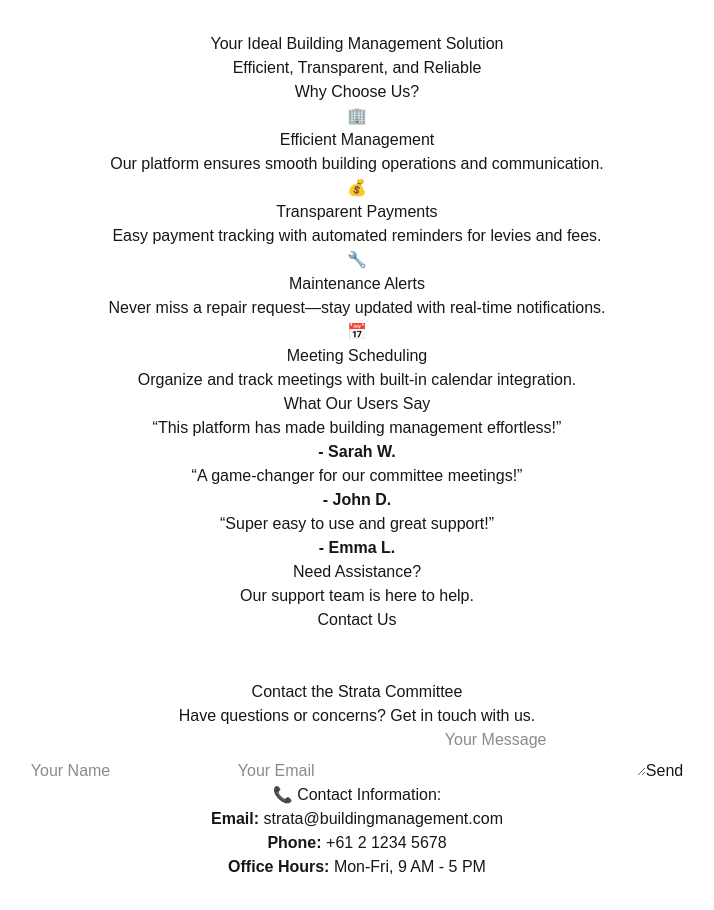
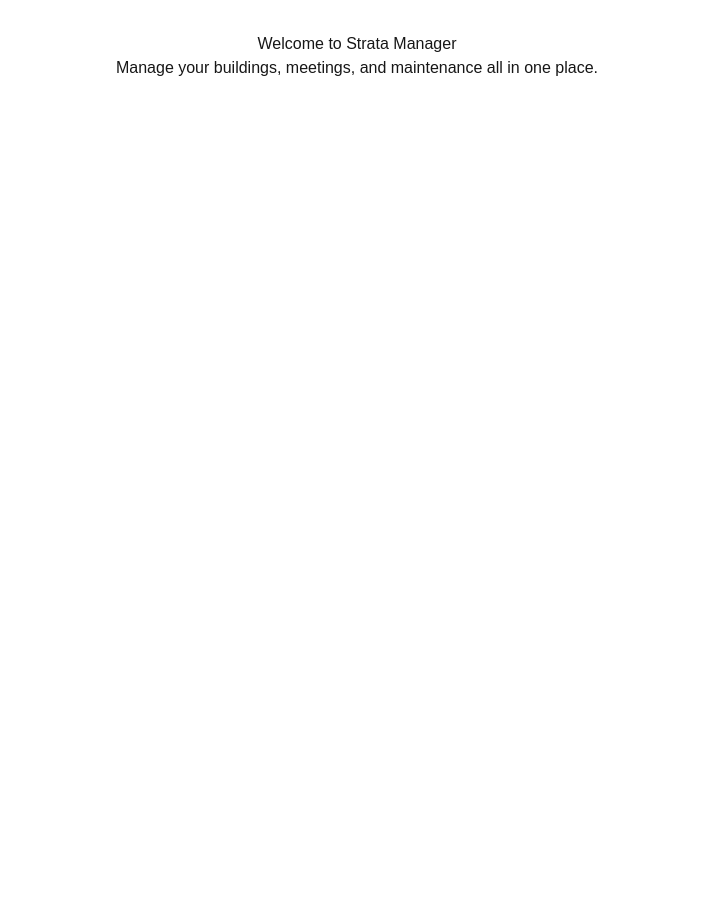
Before and after one commit to ShreyaMahesh120906/stratamanagement, a Next.js app: page / in a window 1280 px wide. Shown: the whole page, without its empty margins (283-997 px from the left). After the commit the page ends 800 px from the top, so only its background shows below. Built offline with nearby package versions, Linux system fonts and the light colour scheme.

Commit message:
original page.tsx

```diff
--- a/app/page.tsx
+++ b/app/page.tsx
@@ -1,13 +1,4 @@
 import Head from 'next/head'
-import Link from 'next/link'
-
-// Testimonial Component
-const Testimonial = ({ quote, author }) => (
-  <div className="testimonial-card">
-    <p>“{quote}”</p>
-    <strong>- {author}</strong>
-  </div>
-)
 
 export default function Home() {
   return (
@@ -16,79 +7,8 @@ export default function Home() {
         <title>Strata Manager</title>
       </Head>
       <main style={{ padding: '2rem', textAlign: 'center' }}>
-        {/* Hero Section */}
-        <section className="hero">
-          <div className="hero-content">
-            <h1>Your Ideal Building Management Solution</h1>
-            <p>Efficient, Transparent, and Reliable</p>
-          </div>
-        </section>
-
-        {/* Features Section */}
-        <section className="why-choose-us">
-          <h2>Why Choose Us?</h2>
-          <div className="features-container">
-            <div className="feature">
-              <span className="feature-icon">🏢</span>
-              <h3>Efficient Management</h3>
-              <p>Our platform ensures smooth building operations and communication.</p>
-            </div>
-            <div className="feature">
-              <span className="feature-icon">💰</span>
-              <h3>Transparent Payments</h3>
-              <p>Easy payment tracking with automated reminders for levies and fees.</p>
-            </div>
-            <div className="feature">
-              <span className="feature-icon">🔧</span>
-              <h3>Maintenance Alerts</h3>
-              <p>Never miss a repair request—stay updated with real-time notifications.</p>
-            </div>
-            <div className="feature">
-              <span className="feature-icon">📅</span>
-              <h3>Meeting Scheduling</h3>
-              <p>Organize and track meetings with built-in calendar integration.</p>
-            </div>
-          </div>
-        </section>
-
-        {/* Testimonials Section */}
-        <section className="testimonials">
-          <h2>What Our Users Say</h2>
-          <div className="testimonials-container">
-            <Testimonial quote="This platform has made building management effortless!" author="Sarah W." />
-            <Testimonial quote="A game-changer for our committee meetings!" author="John D." />
-            <Testimonial quote="Super easy to use and great support!" author="Emma L." />
-          </div>
-        </section>
-
-        {/* Contact Section */}
-        <section className="contact-cta">
-          <h2>Need Assistance?</h2>
-          <p>Our support team is here to help.</p>
-          <Link href="/contact">
-            <button className="cta-button">Contact Us</button>
-          </Link>
-        </section>
-
-        {/* Contact the Strata Committee */}
-        <section style={{ marginTop: '3rem' }}>
-          <h2>Contact the Strata Committee</h2>
-          <p>Have questions or concerns? Get in touch with us.</p>
-
-          <form action="/api/contact" method="POST">
-            <input type="text" name="name" placeholder="Your Name" required />
-            <input type="email" name="email" placeholder="Your Email" required />
-            <textarea name="message" placeholder="Your Message" required></textarea>
-            <button type="submit">Send</button>
-          </form>
-
-          <h3>📞 Contact Information:</h3>
-          <ul className="contact-info">
-            <li><strong>Email:</strong> strata@buildingmanagement.com</li>
-            <li><strong>Phone:</strong> +61 2 1234 5678</li>
-            <li><strong>Office Hours:</strong> Mon-Fri, 9 AM - 5 PM</li>
-          </ul>
-        </section>
+        <h1>Welcome to Strata Manager</h1>
+        <p>Manage your buildings, meetings, and maintenance all in one place.</p>
       </main>
     </>
   )
```
